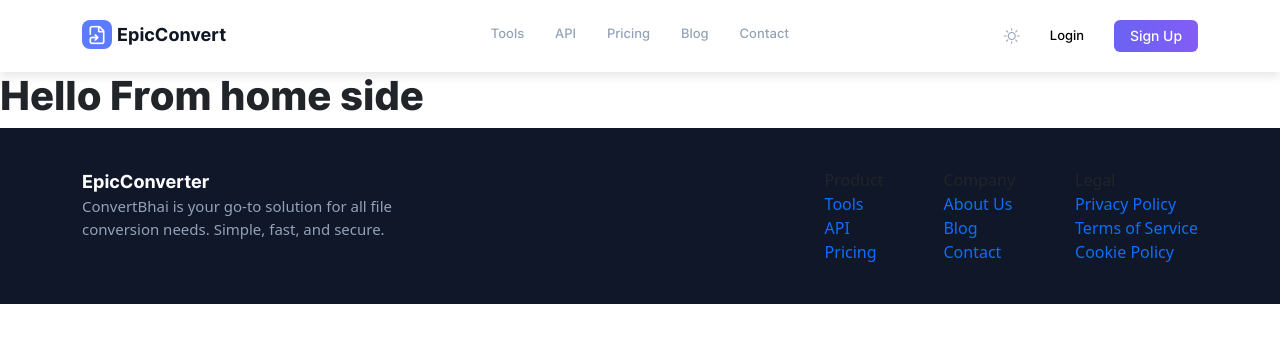
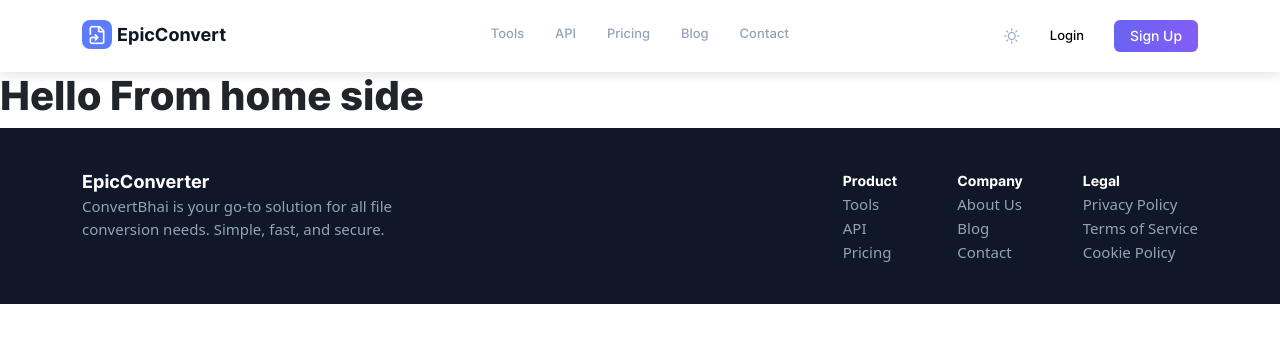
Before and after one commit to piyush88gravity/Epic-Converter, a React (Create React App) app: page / in a window 1280 px wide. Shown: the top 342 px of the page. Built offline with nearby package versions, Linux system fonts and the light colour scheme.

Commit message:
edit some css by me

```diff
--- a/src/component/Footer.js
+++ b/src/component/Footer.js
@@ -1,7 +1,7 @@
 import { Link } from "react-router-dom";
 
-export default function Footer(){
-    return(
+export default function Footer() {
+    return (
         <>
             <footer className="footer-area">
                 <div className="container">
@@ -47,6 +47,12 @@ export default function Footer(){
                                 </div>
                             </div>
                         </div>
+
+                        <div className="col-lg-12">
+                            <div className="footer-copyright">
+
+                            </div>
+                        </div>
                     </div>
                 </div>
 
--- a/src/custom.css
+++ b/src/custom.css
@@ -31,12 +31,7 @@ ul{
     height: auto;
 }
 
-
-
-
-
 /* .......Header......*/
-
 .header-area{
     position: sticky;
     padding: 20px 0;
@@ -100,8 +95,6 @@ ul{
     color: #000;
     font-family: "inter-medium";
 }
-
-
 /* ...footer-section.....*/
 .footer-area{
     background-color: rgb(15, 23, 41);
@@ -116,9 +109,17 @@ ul{
     color: rgb(147, 162, 184);
     font-size: 15px;
 }
-
 .footer-list{
     display: flex;
     gap: 60px;
     justify-content: end;
 }
+.footer-list .footer-listfirst span{
+      font-family: "inter-bold";
+    color:#fff;
+    font-size: 14px;
+}
+.footer-list .footer-listfirst ul a{
+    color: rgb(147, 162, 184);
+    font-size: 15px;
+}
```
Lines whose indentation alone changed are shown as unchanged.
